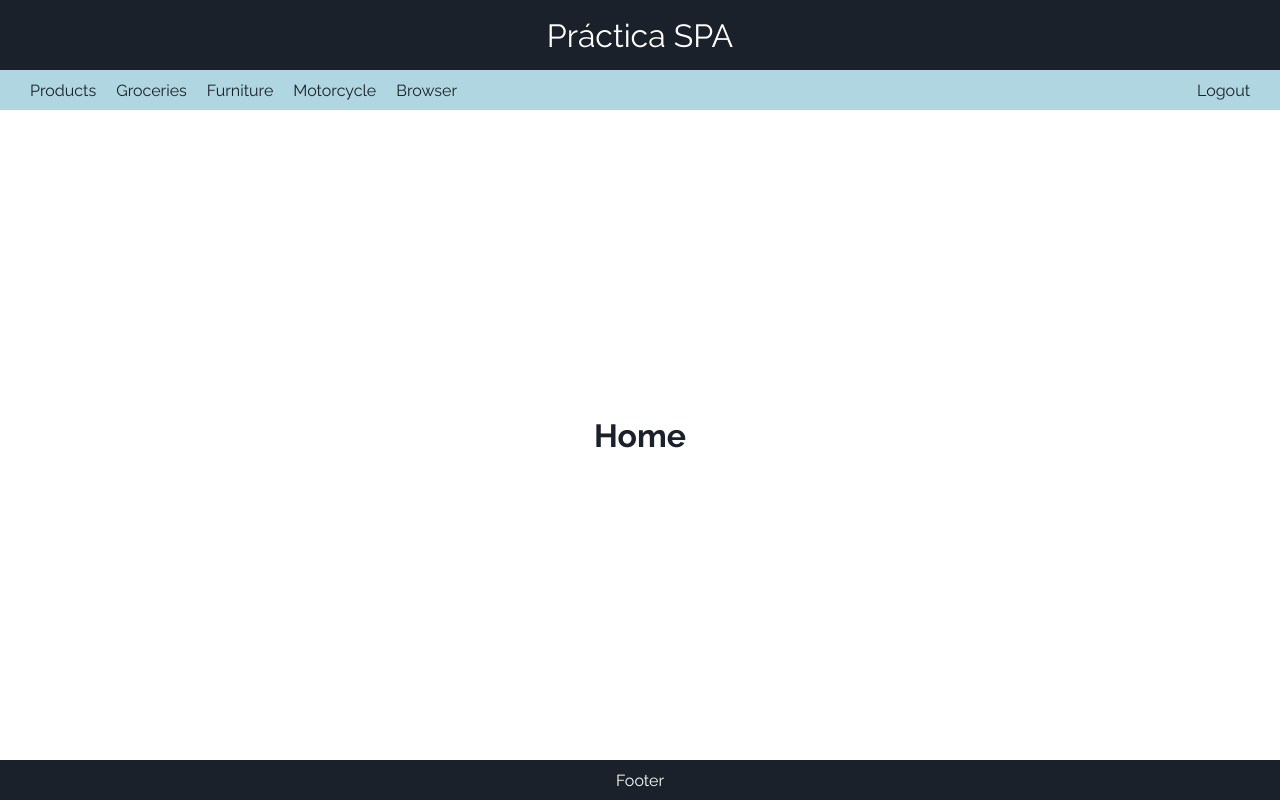
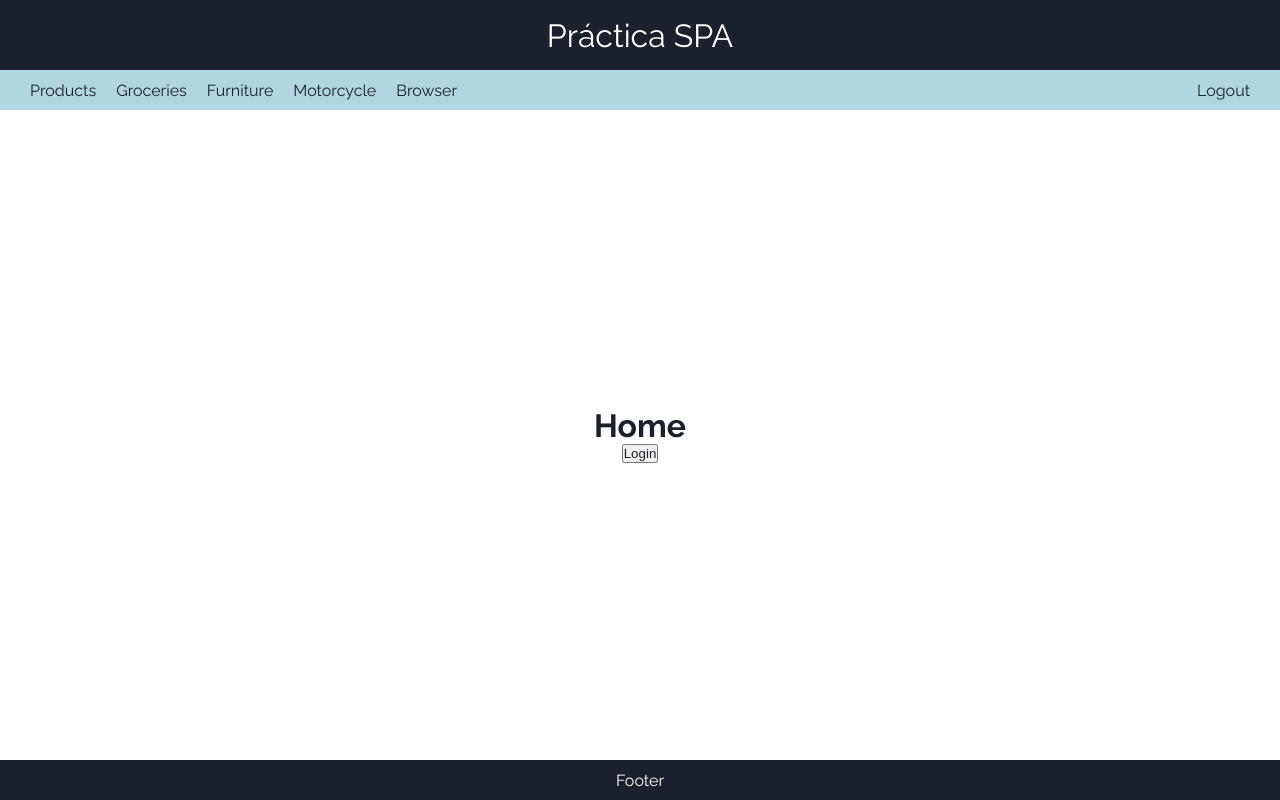
Before and after one commit to DREWiex/practica-spa, a React (Vite) app: page / in a window 1280 px wide. Built offline with nearby package versions, Linux system fonts and the light colour scheme.

Commit message:
Creo botón login en homepage y redirecciona a page login. Todo funcionando

```diff
--- /dev/null
+++ b/src/products/components/Home.jsx
@@ -0,0 +1,18 @@
+import { Link } from 'react-router-dom';
+
+export const Home = () => {
+
+
+    return (
+
+        <>
+
+            <button>
+                <Link to='/login'> Login </Link>
+            </button>
+
+        </>
+
+    );
+
+};
--- a/src/products/pages/HomePage.jsx
+++ b/src/products/pages/HomePage.jsx
@@ -1,3 +1,4 @@
+import { Home } from "../components/Home";
 
 export const HomePage = () => {
 
@@ -8,6 +9,8 @@ export const HomePage = () => {
 
             <h1>Home</h1>
 
+            <Home />
+
         </>
 
     );
```
